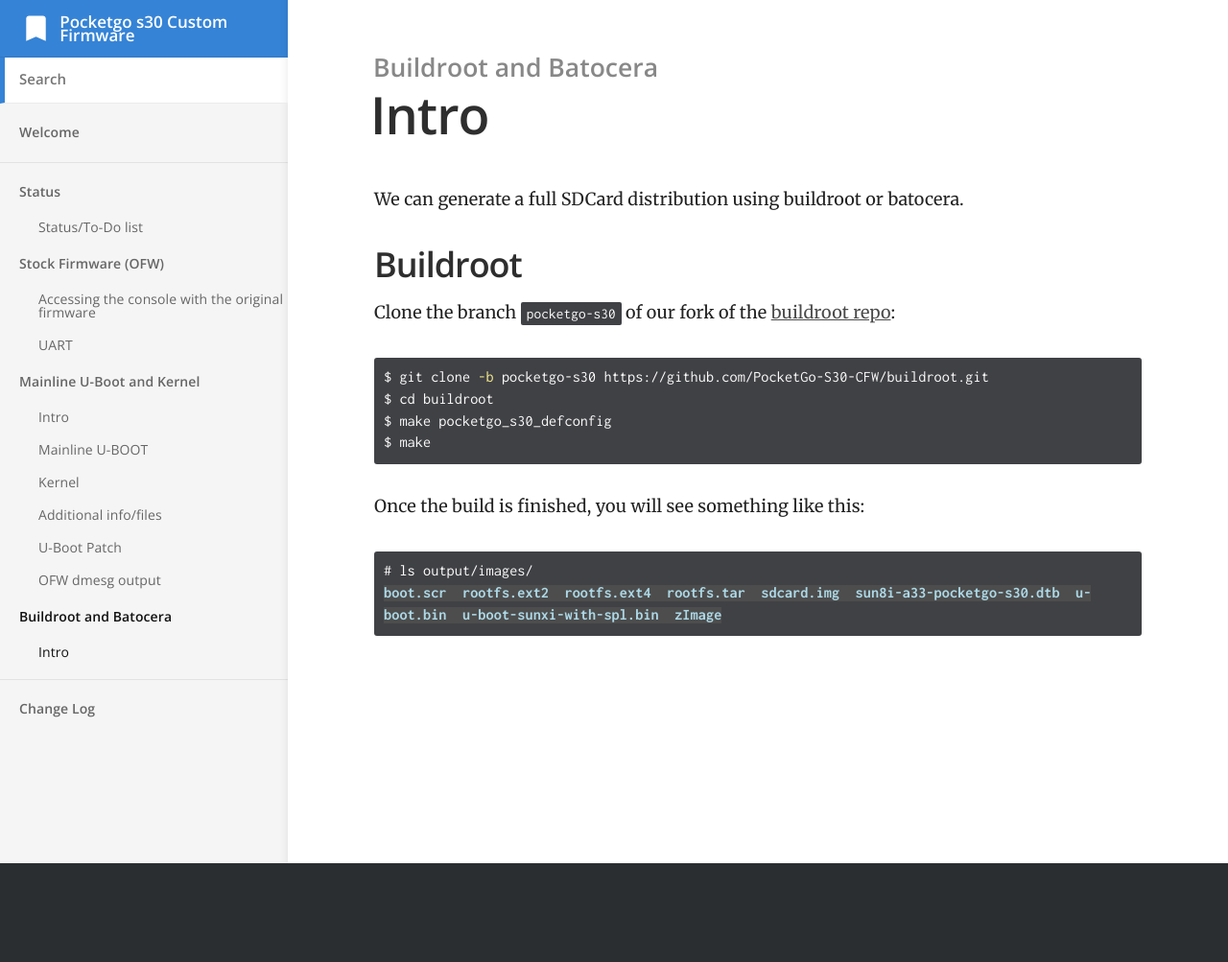
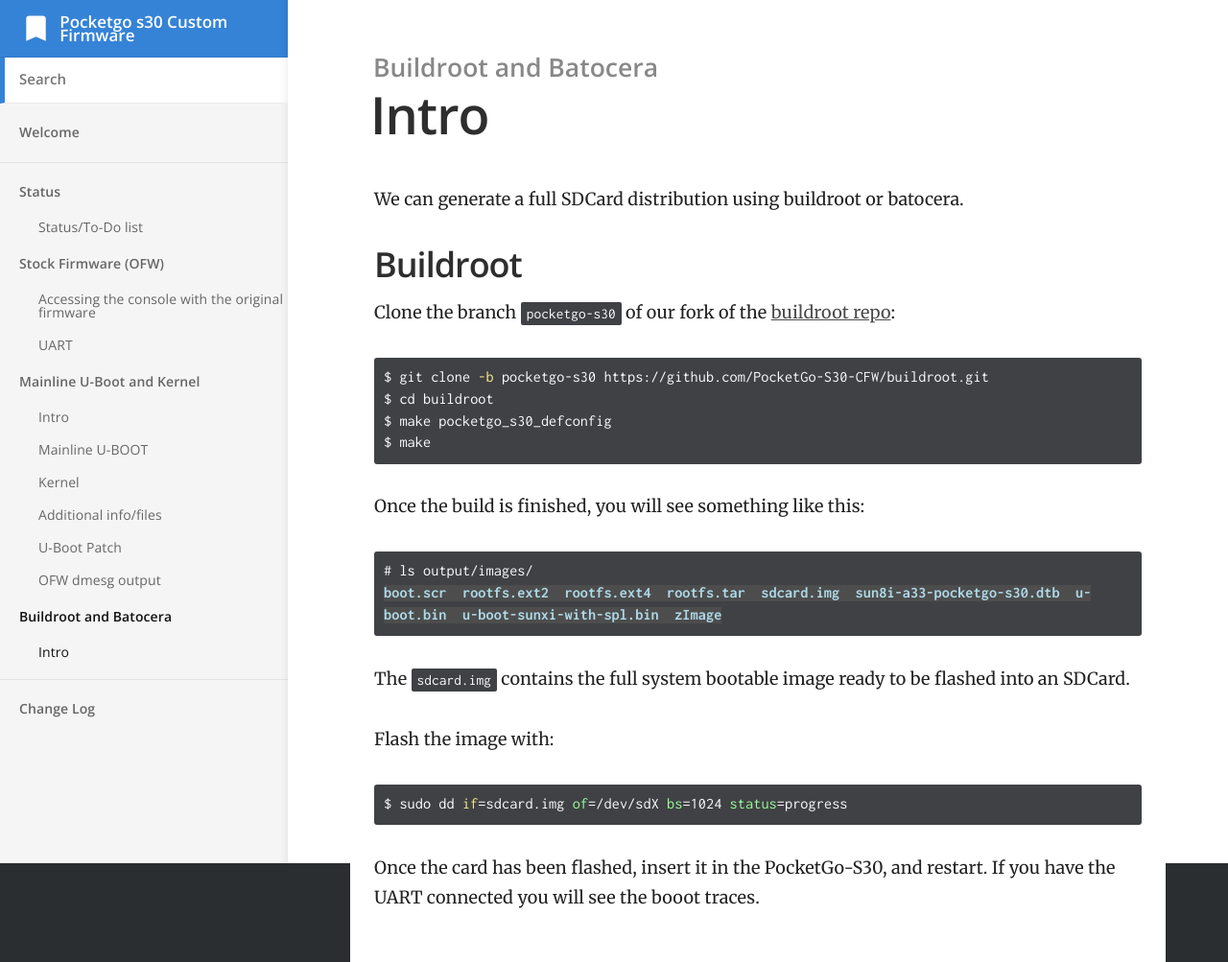
Before and after one commit to PocketGo-S30-CFW/pocketgo-s30-cfw.github.io, a Jekyll site: the page built from _docs/03_buildroot_and_batocera/31_intro.md, in a window 1280 px wide. Shown: the whole page at 96% size. Built offline with Jekyll 4.4.1, drawn with Linux system fonts in a browser that asks for light colours; before the commit the page ends 900 px from its top, so only the background shows below that.

Commit message:
Update 31_intro.md

````diff
--- a/_docs/03_buildroot_and_batocera/31_intro.md
+++ b/_docs/03_buildroot_and_batocera/31_intro.md
@@ -22,3 +22,12 @@ Once the build is finished, you will see something like this:
 # ls output/images/
 boot.scr  rootfs.ext2  rootfs.ext4  rootfs.tar  sdcard.img  sun8i-a33-pocketgo-s30.dtb  u-boot.bin  u-boot-sunxi-with-spl.bin  zImage
 ```
+
+The `sdcard.img` contains the full system bootable image ready to be flashed into an SDCard.
+
+Flash the image with:
+```console
+$ sudo dd if=sdcard.img of=/dev/sdX bs=1024 status=progress
+```
+
+Once the card has been flashed, insert it in the PocketGo-S30, and restart. If you have the UART connected you will see the booot traces.
````
